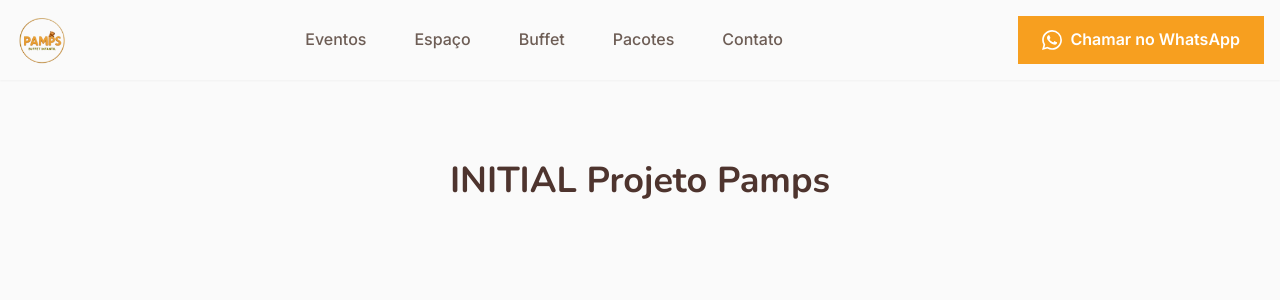
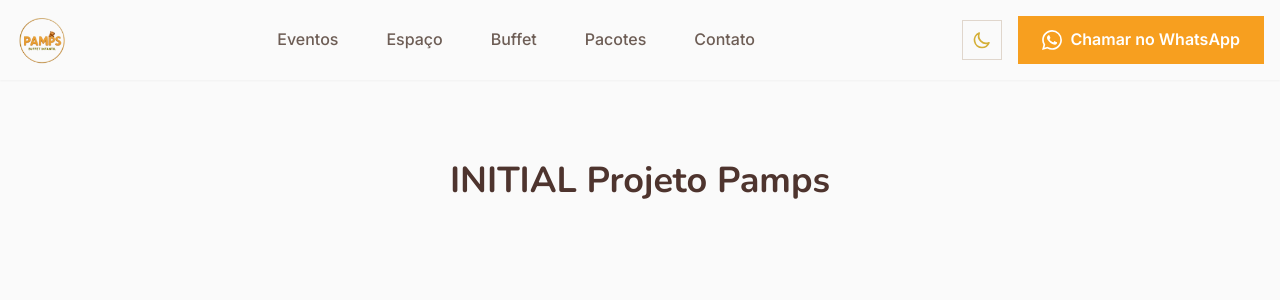
Before and after one commit to joaocaraujo/pamps, a Nuxt app: page / in a window 1280 px wide. Shown: the top 300 px of the page. Built offline with nearby package versions, Linux system fonts and the light colour scheme.

Commit message:
feat: Add dark mode support

```diff
--- a/assets/css/tokens.css
+++ b/assets/css/tokens.css
@@ -107,7 +107,26 @@
   --breakpoint-2xl: 1536px;
 }
 
-@media (prefers-color-scheme: dark) {
-  :root {
-  }
+[data-theme="dark"] {
+  --color-highlight: #1A1612;
+  --color-light: #2A241F;
+  --color-surface: #1F1B17;
+  --color-surface-dark: #1A1612;
+
+  --color-text-main: #FFF9E5;
+  --color-text-body: #E8E0D0;
+  --color-text-light: #C4B8A8;
+  --color-text-inverse: #4E342E;
+
+  --color-border: #3A342E;
+  --color-border-light: #2A241F;
+  --color-border-dark: #4A443E;
+
+  --shadow-sm: 0 1px 2px rgba(0, 0, 0, 0.3);
+  --shadow-base: 0 2px 4px rgba(0, 0, 0, 0.4);
+  --shadow-md: 0 4px 6px rgba(0, 0, 0, 0.5);
+  --shadow-lg: 0 10px 15px rgba(0, 0, 0, 0.6);
+  --shadow-xl: 0 20px 25px rgba(0, 0, 0, 0.7);
+  --shadow-2xl: 0 25px 50px rgba(0, 0, 0, 0.8);
+  --shadow-inner: inset 0 2px 4px rgba(0, 0, 0, 0.4);
 }
--- /dev/null
+++ b/components/ColorModeToggle.vue
@@ -0,0 +1,51 @@
+<template>
+  <button
+    type="button"
+    @click="toggleColorMode"
+    class="inline-flex items-center justify-center w-10 h-10 rounded-base border border-border bg-surface hover:bg-highlight hover:border-accent transition-all duration-300 focus:outline-none focus:ring-2 focus:ring-primary focus:ring-offset-2 active:scale-95"
+    :aria-label="colorMode.value === 'dark' ? 'Switch to light mode' : 'Switch to dark mode'"
+  >
+    <svg
+      v-if="colorMode.value === 'dark'"
+      class="w-5 h-5 text-accent transition-transform duration-300"
+      fill="none"
+      stroke="currentColor"
+      viewBox="0 0 24 24"
+      aria-hidden="true"
+    >
+      <path
+        stroke-linecap="round"
+        stroke-linejoin="round"
+        stroke-width="2"
+        d="M12 3v1m0 16v1m9-9h-1M4 12H3m15.364 6.364l-.707-.707M6.343 6.343l-.707-.707m12.728 0l-.707.707M6.343 17.657l-.707.707M16 12a4 4 0 11-8 0 4 4 0 018 0z"
+      />
+    </svg>
+    <svg
+      v-else
+      class="w-5 h-5 text-accent transition-transform duration-300"
+      fill="none"
+      stroke="currentColor"
+      viewBox="0 0 24 24"
+      aria-hidden="true"
+    >
+      <path
+        stroke-linecap="round"
+        stroke-linejoin="round"
+        stroke-width="2"
+        d="M20.354 15.354A9 9 0 018.646 3.646 9.003 9.003 0 0012 21a9.003 9.003 0 008.354-5.646z"
+      />
+    </svg>
+  </button>
+</template>
+
+<script setup lang="ts">
+const colorMode = useColorMode()
+
+const toggleColorMode = () => {
+  if (colorMode.preference === 'dark') {
+    colorMode.preference = 'light'
+  } else {
+    colorMode.preference = 'dark'
+  }
+}
+</script>
--- a/components/Header.vue
+++ b/components/Header.vue
@@ -39,7 +39,8 @@
           </NuxtLink>
         </div>
 
-        <div class="hidden lg:block">
+        <div class="hidden lg:flex items-center space-x-4">
+          <ColorModeToggle />
           <a
             :href="whatsappLink"
             target="_blank"
@@ -62,6 +63,7 @@
         </div>
 
         <div class="flex items-center space-x-3 lg:hidden">
+          <ColorModeToggle />
           <a
             :href="whatsappLink"
             target="_blank"
@@ -135,7 +137,7 @@
     >
       <div
         v-if="isMobileMenuOpen"
-        class="fixed inset-0 bg-black bg-opacity-40 z-modal-backdrop top-16"
+        class="fixed inset-0 bg-black/40 dark:bg-black/60 z-modal-backdrop top-16"
         @click="closeMobileMenu"
         aria-hidden="true"
       />
--- a/nuxt.config.ts
+++ b/nuxt.config.ts
@@ -4,8 +4,16 @@
   devtools: { enabled: true },
 
   modules: [
-    '@nuxtjs/tailwindcss'
+    '@nuxtjs/tailwindcss',
+    '@nuxtjs/color-mode'
   ],
+
+  colorMode: {
+    preference: 'system',
+    fallback: 'light',
+    classSuffix: '',
+    dataValue: 'theme'
+  },
 
   css: ['~/assets/css/main.css'],
 
--- a/package.json
+++ b/package.json
@@ -19,6 +19,7 @@
     "vue-router": "^4.6.3"
   },
   "devDependencies": {
+    "@nuxtjs/color-mode": "^4.0.0",
     "@nuxtjs/tailwindcss": "^6.14.0",
     "@types/node": "^24.10.1"
   }
--- a/tailwind.config.js
+++ b/tailwind.config.js
@@ -1,5 +1,6 @@
 /** @type {import('tailwindcss').Config} */
 export default {
+  darkMode: 'class',
   content: [
     "./components/**/*.{js,vue,ts}",
     "./layouts/**/*.vue",
```
Also changed, not shown: 2 other files (tests, documents, lock files or other folders).
